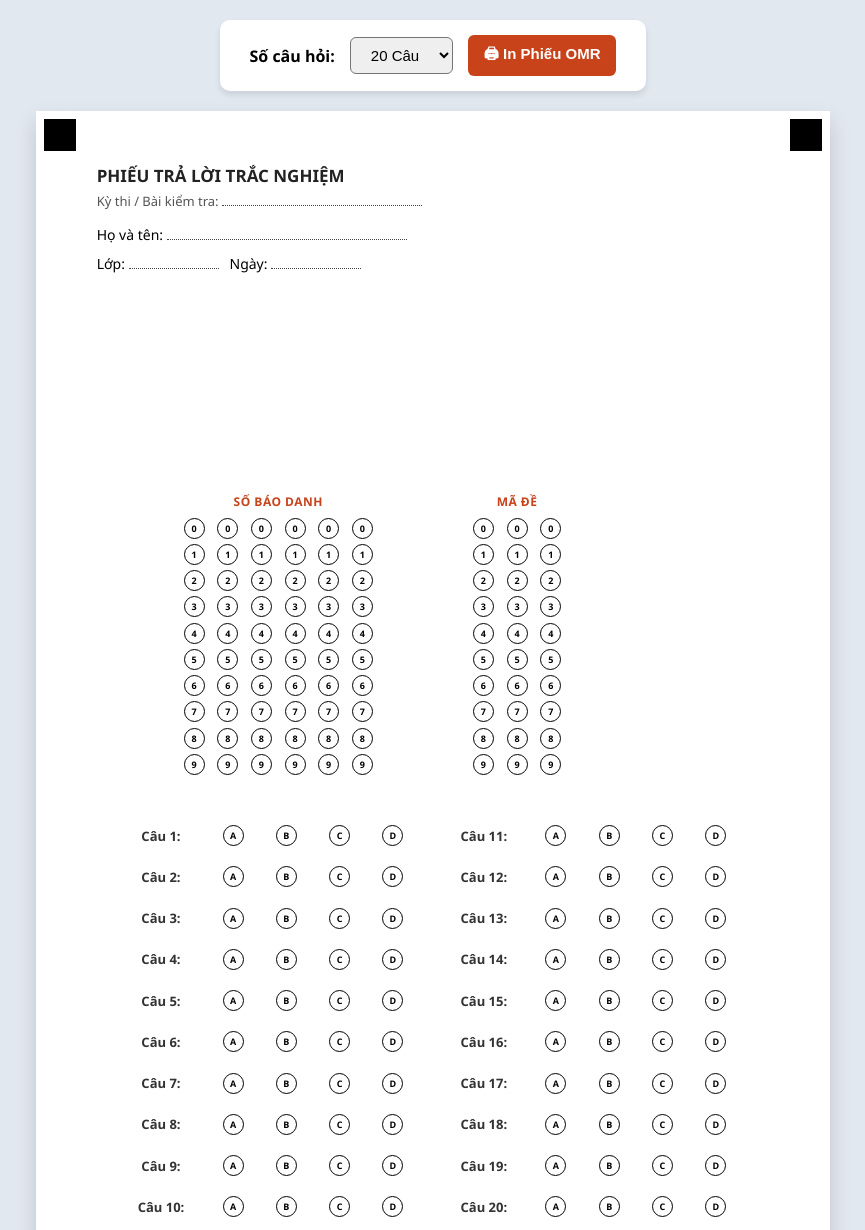
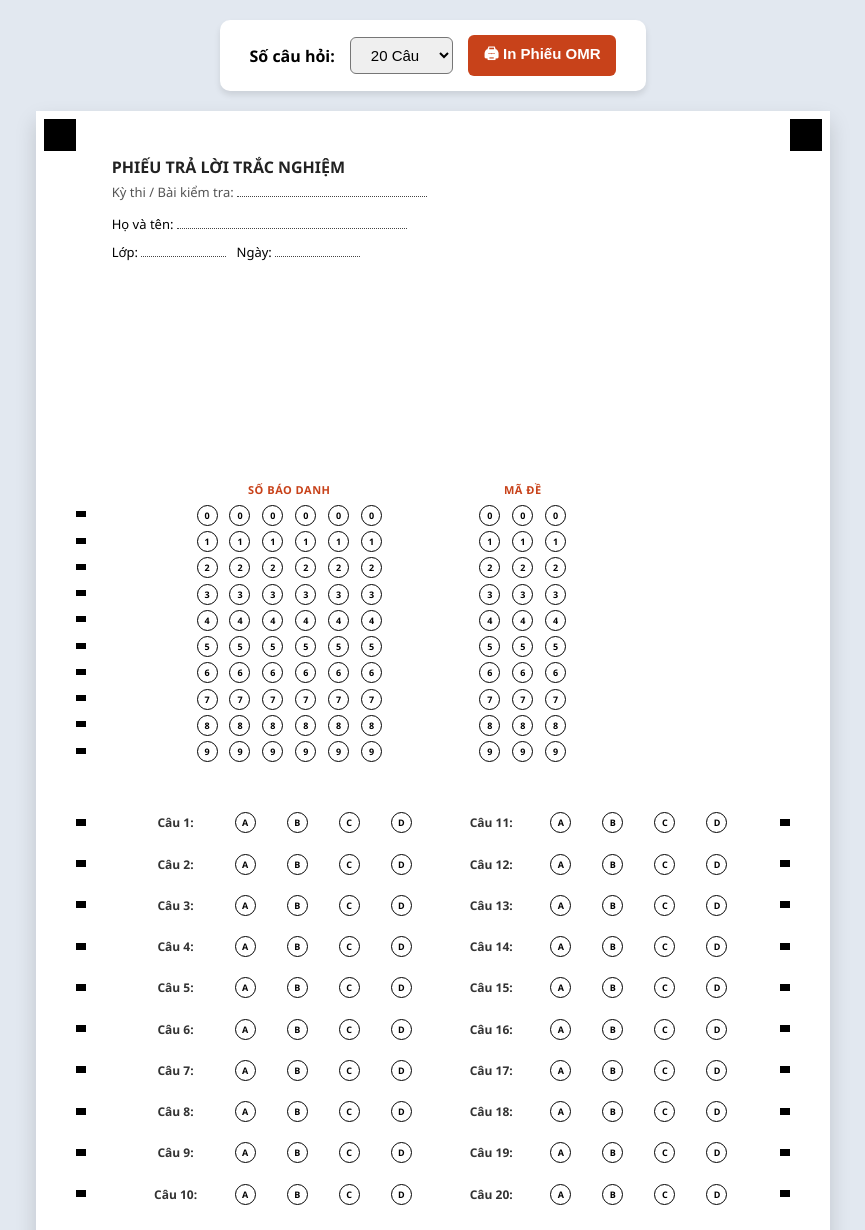
Before and after one commit to TandatH/PHIEU-CHAM-TRAC-NGHIEM, a plain HTML site: page phieu_in.html in a window 1280 px wide. Shown: the top 1230 px of the page, without its empty margins (207-1072 px from the left). Drawn offline with Linux system fonts and the light colour scheme.

Commit message:
Update phieu_in.html

```diff
--- a/phieu_in.html
+++ b/phieu_in.html
@@ -3,14 +3,12 @@
 <head>
 <meta charset="UTF-8">
 <meta name="viewport" content="width=device-width, initial-scale=1.0">
-<title>In Phiếu Trắc Nghiệm Chuyên Nghiệp</title>
+<title>In Phiếu Trắc Nghiệm OMR</title>
 <style>
   :root { --accent: #c8421a; }
-
   body {
     font-family: 'Segoe UI', Arial, sans-serif;
-    background: #e2e8f0;
-    margin: 0; padding: 20px;
+    background: #e2e8f0; margin: 0; padding: 20px;
     display: flex; flex-direction: column; align-items: center;
   }
   .controls {
@@ -22,7 +20,7 @@
   button { background: var(--accent); color: white; border: none; cursor: pointer; font-weight: bold; }
   button:hover { background: #b03a16; }
 
-  /* ══ Trang A4 ══════════════════════════════════════════════ */
+  /* ══ A4 ═══════════════════════════════════════════════════ */
   .a4-page {
     width: 210mm;
     min-height: 297mm;
@@ -32,12 +30,7 @@
     box-sizing: border-box;
   }
 
-  /* ══ ANCHOR ════════════════════════════════════════════════
-     Đặt thẳng trên .a4-page (không qua lớp padding).
-     Dùng border solid thay background — LUÔN in được.
-     Kích thước: 0×0, border 16px mỗi bên → thực tế 32×32px đen.
-     Padding trắng 8px từ mép giấy.
-  ══════════════════════════════════════════════════════════ */
+  /* ══ ANCHOR (4 góc) — dùng border để luôn in được ═════════ */
   .anc {
     position: absolute;
     width: 0; height: 0;
@@ -45,28 +38,47 @@
     -webkit-print-color-adjust: exact;
     print-color-adjust: exact;
   }
-  .anc.tl { top:  8px; left:  8px; }
-  .anc.tr { top:  8px; right: 8px; }
-  .anc.bl { bottom: 8px; left:  8px; }
+  .anc.tl { top: 8px; left: 8px; }
+  .anc.tr { top: 8px; right: 8px; }
+  .anc.bl { bottom: 8px; left: 8px; }
   .anc.br { bottom: 8px; right: 8px; }
 
-  /* ══ Nội dung bên trong ════════════════════════════════════ */
+  /* ══ TIMING MARKS ══════════════════════════════════════════
+     Dải vạch đen cạnh trái/phải, mỗi vạch = 1 hàng SBD hoặc 1 câu hỏi.
+     OpenCV đọc Y của từng vạch → biết chính xác vị trí hàng cần đọc.
+  ══════════════════════════════════════════════════════════ */
+  .tm-col {
+    position: absolute;
+    display: flex;
+    flex-direction: column;
+    /* gap được set qua JS để khớp với spacing bubble */
+  }
+  /* Mỗi vạch timing */
+  .tm {
+    background: black;
+    width: 10px;
+    /* height và margin-bottom được set qua JS */
+    flex-shrink: 0;
+    -webkit-print-color-adjust: exact;
+    print-color-adjust: exact;
+  }
+
+  /* ══ Nội dung ══════════════════════════════════════════════ */
   .content {
-    padding: 14mm 16mm 12mm 16mm;
+    padding: 12mm 16mm 12mm 20mm; /* trái rộng hơn để nhường chỗ timing marks */
     box-sizing: border-box;
   }
 
-  /* Header */
-  .school-info h2 { margin: 0 0 5px; font-size: 17px; color: #222; }
+  .school-info h2 { margin: 0 0 5px; font-size: 16px; color: #222; }
   .school-info p  { margin: 0; font-size: 13px; color: #555; }
-  .student-info   { margin-top: 10px; font-size: 14px; line-height: 2.1; }
+  .student-info   { margin-top: 10px; font-size: 13px; line-height: 2.1; }
   .uline { border-bottom: 1px dotted #444; display: inline-block; }
 
-  /* ══ OMR Frame (chuẩn tỷ lệ 800×1100 theo app.js) ══════════ */
+  /* ══ OMR Frame ══════════════════════════════════════════════ */
   .omr-frame {
     position: relative;
     width: 100%;
-    height: 248mm; /* 182mm × 1100/800 ≈ 250mm */
+    height: 248mm;
     margin-top: 8mm;
   }
   .region {
@@ -79,8 +91,8 @@
     align-items: center; justify-items: center;
   }
   .region-title {
-    position: absolute; top: -22px; left: 0; width: 100%;
-    text-align: center; font-weight: bold; font-size: 12px;
+    position: absolute; top: -20px; left: 0; width: 100%;
+    text-align: center; font-weight: bold; font-size: 11px;
     color: var(--accent); text-transform: uppercase; letter-spacing: .5px;
   }
   .bubble {
@@ -94,9 +106,9 @@
     print-color-adjust: exact;
   }
   .q-num {
-    font-size: 13px; font-weight: bold; color: #333;
+    font-size: 12px; font-weight: bold; color: #333;
     display: flex; justify-content: flex-end;
-    padding-right: 8px; align-items: center;
+    padding-right: 6px; align-items: center;
   }
 
   /* ══ Print ═════════════════════════════════════════════════ */
@@ -108,6 +120,12 @@
       -webkit-print-color-adjust: exact !important;
       print-color-adjust: exact !important;
       color-adjust: exact !important;
+    }
+    .anc {
+      border: 16px solid black !important;
+    }
+    .tm {
+      background: black !important;
     }
   }
 </style>
@@ -125,26 +143,35 @@
   <button onclick="window.print()">🖨 In Phiếu OMR</button>
 </div>
 
-<div class="a4-page">
-  <!-- Anchor trực tiếp trên a4-page, không qua lớp padding -->
+<div class="a4-page" id="a4">
+  <!-- 4 Anchor góc -->
   <div class="anc tl"></div>
   <div class="anc tr"></div>
   <div class="anc bl"></div>
   <div class="anc br"></div>
 
+  <!-- Timing marks SBD (cạnh trái, 10 vạch cho 10 hàng 0-9) -->
+  <div class="tm-col" id="tmSBD" style="left: 40px;"></div>
+
+  <!-- Timing marks câu hỏi trái (cạnh trái) -->
+  <div class="tm-col" id="tmAnsL" style="left: 40px;"></div>
+
+  <!-- Timing marks câu hỏi phải (cạnh phải) -->
+  <div class="tm-col" id="tmAnsR" style="right: 40px;"></div>
+
   <div class="content">
     <div class="school-info">
       <h2>PHIẾU TRẢ LỜI TRẮC NGHIỆM</h2>
-      <p>Kỳ thi / Bài kiểm tra: <span class="uline" style="width:200px"></span></p>
+      <p>Kỳ thi / Bài kiểm tra: <span class="uline" style="width:190px"></span></p>
       <div class="student-info">
-        Họ và tên: <span class="uline" style="width:240px"></span><br>
-        Lớp: <span class="uline" style="width:90px"></span> &nbsp;
-        Ngày: <span class="uline" style="width:90px"></span>
+        Họ và tên: <span class="uline" style="width:230px"></span><br>
+        Lớp: <span class="uline" style="width:85px"></span> &nbsp;
+        Ngày: <span class="uline" style="width:85px"></span>
       </div>
     </div>
 
-    <!-- OMR Frame — % tọa độ khớp chính xác với REGION trong app.js -->
-    <div class="omr-frame">
+    <!-- OMR Frame — % tọa độ khớp chính xác REGION trong app.js -->
+    <div class="omr-frame" id="omrFrame">
       <div id="regSBD"   class="region" style="left:12%;top:22%;width:30%;height:28%;">
         <div class="region-title">Số Báo Danh</div>
         <div id="gridSBD" class="bubble-grid"></div>
@@ -160,6 +187,7 @@
 </div>
 
 <script>
+// ── Render bong bóng ────────────────────────────────────────
 function renderSheet() {
   const numQ = parseInt(document.getElementById('numQ').value);
   const half = Math.ceil(numQ / 2);
@@ -182,6 +210,9 @@ function renderSheet() {
 
   renderPanel('regLeft',  1,        half);
   renderPanel('regRight', half + 1, numQ);
+
+  // Sau khi DOM render xong, đặt timing marks theo vị trí thực tế
+  requestAnimationFrame(() => requestAnimationFrame(placeTimingMarks));
 }
 
 function renderPanel(id, startQ, endQ) {
@@ -201,6 +232,79 @@ function renderPanel(id, startQ, endQ) {
   </div>`;
 }
 
+// ── Đặt timing marks theo vị trí DOM thực tế ────────────────
+// Mỗi vạch canh đúng giữa hàng bong bóng tương ứng,
+// giúp OpenCV biết chính xác Y của từng hàng dù ảnh bị nghiêng nhẹ.
+function placeTimingMarks() {
+  const a4 = document.getElementById('a4');
+  const a4Top = a4.getBoundingClientRect().top;
+
+  // ── Timing marks SBD (10 hàng số 0-9) ──────────────────
+  const sbdBubbles = document.querySelectorAll('#gridSBD .bubble');
+  if (sbdBubbles.length === 60) { // 6 cột × 10 hàng
+    const tmSBD = document.getElementById('tmSBD');
+    tmSBD.innerHTML = '';
+
+    // Lấy Y của hàng đầu và hàng cuối để tính top/height
+    const firstRow = sbdBubbles[0].getBoundingClientRect();
+    const tmTop = firstRow.top - a4Top + firstRow.height / 2 - 4;
+    tmSBD.style.top = tmTop + 'px';
+
+    // Tính spacing giữa các hàng
+    const rowSpacing = [];
+    for (let r = 0; r < 9; r++) {
+      const y0 = sbdBubbles[r * 6].getBoundingClientRect().top;
+      const y1 = sbdBubbles[(r+1) * 6].getBoundingClientRect().top;
+      rowSpacing.push(y1 - y0);
+    }
+    const avgSpacing = rowSpacing.reduce((s,v)=>s+v,0) / rowSpacing.length;
+
+    for (let r = 0; r < 10; r++) {
+      const tm = document.createElement('div');
+      tm.className = 'tm';
+      tm.style.height = '6px';
+      if (r < 9) tm.style.marginBottom = (avgSpacing - 6) + 'px';
+      tmSBD.appendChild(tm);
+    }
+  }
+
+  // ── Timing marks câu hỏi trái ───────────────────────────
+  placeAnsTM('regLeft', 'tmAnsL', 'left');
+  placeAnsTM('regRight', 'tmAnsR', 'right');
+}
+
+function placeAnsTM(panelId, tmId, side) {
+  const panel = document.getElementById(panelId);
+  if (!panel) return;
+  const rows = panel.querySelectorAll('.q-num');
+  if (!rows.length) return;
+
+  const a4 = document.getElementById('a4');
+  const a4Rect = a4.getBoundingClientRect();
+  const tmEl = document.getElementById(tmId);
+  tmEl.innerHTML = '';
+
+  const firstRect = rows[0].getBoundingClientRect();
+  const tmTop = firstRect.top - a4Rect.top + firstRect.height / 2 - 4;
+  tmEl.style.top = tmTop + 'px';
+
+  const spacings = [];
+  for (let i = 0; i < rows.length - 1; i++) {
+    spacings.push(rows[i+1].getBoundingClientRect().top - rows[i].getBoundingClientRect().top);
+  }
+  const avg = spacings.length
+    ? spacings.reduce((s,v)=>s+v,0) / spacings.length
+    : firstRect.height;
+
+  for (let i = 0; i < rows.length; i++) {
+    const tm = document.createElement('div');
+    tm.className = 'tm';
+    tm.style.height = '7px';
+    if (i < rows.length - 1) tm.style.marginBottom = (avg - 7) + 'px';
+    tmEl.appendChild(tm);
+  }
+}
+
 renderSheet();
 </script>
 </body>
```
